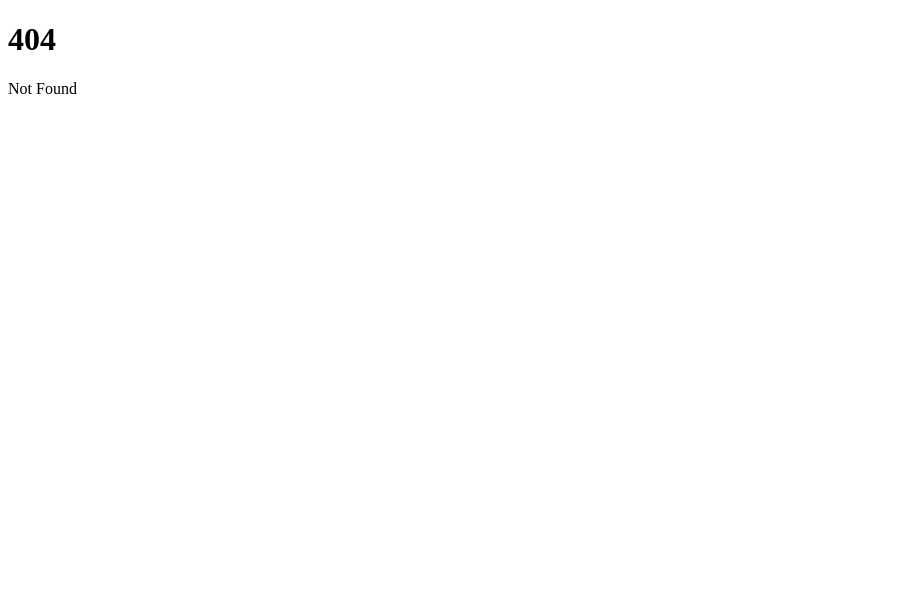
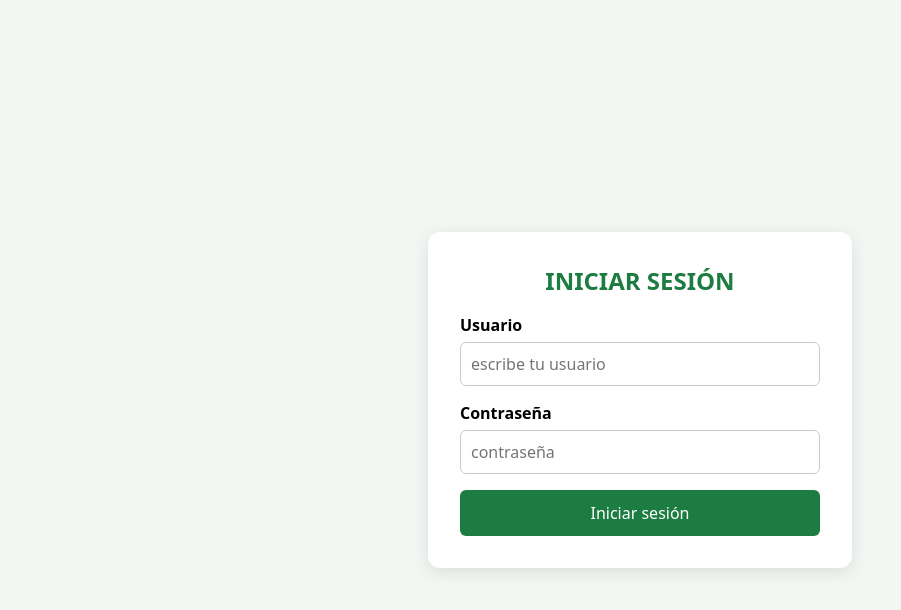
Before and after one commit to nelyemoran/panel-products, a SvelteKit app: page /login in a window 1280 px wide. Before the commit this address had no page. Shown: the top 610 px of the page, without its empty margins (0-901 px from the left). Built offline with nearby package versions, Linux system fonts and the light colour scheme.

Commit message:
Agrega diseño de la pantalla de login

```diff
--- /dev/null
+++ b/src/routes/login/+page.svelte
@@ -0,0 +1,95 @@
+<script lang="ts">
+import type { PageProps } from "./$types";
+  let { form }: PageProps = $props();
+
+</script>
+
+<main>
+    <form method="POST">
+        <h1>INICIAR SESIÓN</h1>
+        <div class="field">
+            <label for="username">Usuario</label>
+            <input id="username" type="text" value={form?.username ?? ''} name="username" autocomplete="username" placeholder="escribe tu usuario" required />
+        </div>
+        <div class="field">
+            <label for="password">Contraseña</label>
+            <input id="password" type="password" name="password" autocomplete="current-password" placeholder="contraseña" required>
+        </div>
+        {#if form?.error}
+            <p class="error">{form.error}</p>
+        {/if}
+    <button type="submit">Iniciar sesión</button>
+    </form>
+</main>
+
+<style>
+main {
+    display: flex;
+    justify-content: center;
+    align-items: center;
+    min-height: 100vh;
+    background-color: #f3f7f4;
+}
+:global(body) {
+    margin: 0;
+    font-family: system-ui, sans-serif;
+}
+form {
+    background-color: white;
+    width: 100%;
+    max-width: 360px;
+    padding: 32px;
+    border-radius: 12px;
+    box-shadow: 0 4px 16px rgba(0, 0, 0, 0.1);
+}
+h1 {
+    text-align: center;
+    color: #1c7c42;
+    font-size: 1.5rem;
+    margin-top: 0;
+}
+label{
+    display: block;
+    margin-bottom: 6px;
+    font-weight: bold;
+}
+input {
+    width: 100%;
+    padding: 10px;
+    margin-bottom: 16px;
+    border: 1px solid #ccc;
+    border-radius: 6px;
+    font-size: 16px;
+    box-sizing: border-box;
+    font-family: inherit;
+}
+input:focus {
+    outline: none;
+    border-color: #1c7c42;
+}
+button {
+    width: 100%;
+    padding: 12px;
+    background-color: #1c7c42;
+    color: white;
+    border: none;
+    border-radius: 6px;
+    font-size: 16px;
+    cursor: pointer;
+    transition: background-color 0.2s;
+    font-family: inherit;
+}
+button:hover {
+    background-color: #15602f;
+}
+
+.error {
+    color: #b00020;
+    background-color: #fdecea;
+    padding: 10px;
+    border-radius: 5px;
+    text-align: center;
+    margin: 0 0 16px;
+}
+
+</style>
```
